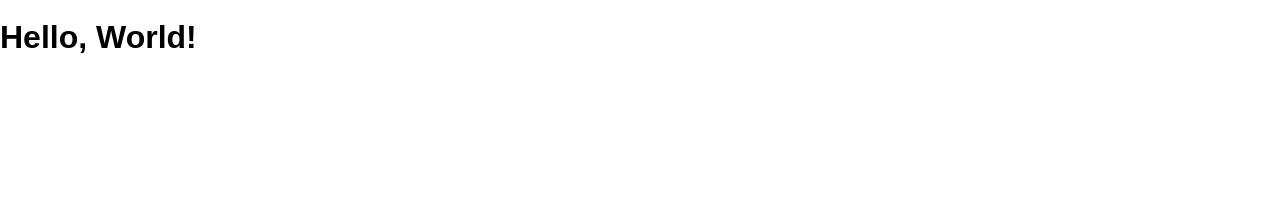
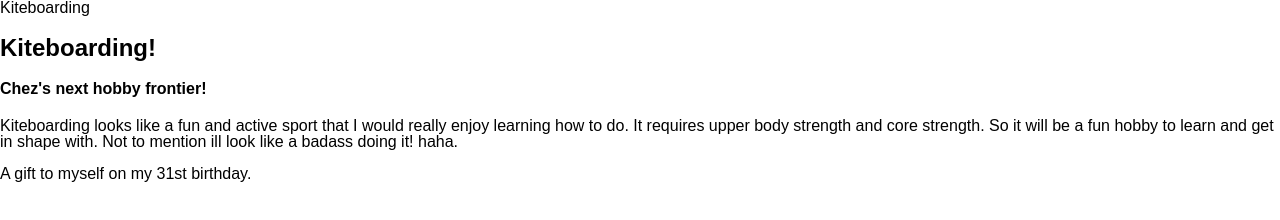
Before and after one commit to chesiree-balogh/hobby-site, a website: page public/index.html in a window 1280 px wide. Drawn offline with Linux system fonts and the light colour scheme.

Commit message:
kiteboarding

```diff
--- a/public/index.html
+++ b/public/index.html
@@ -8,6 +8,19 @@
     <link rel="stylesheet" href="/screen.css" />
   </head>
   <body>
-    <h1 class="hello-world">Hello, World!</h1>
+    <section>
+      <header class="Kiteboarding!">Kiteboarding</header>
+      <h1 class="Kiteboarding!">Kiteboarding!</h1>
+      <h4 class="Chez's next hobby frontier!">Chez's next hobby frontier!</h4>
+    </section>
+    <p>
+      Kiteboarding looks like a fun and active sport that I would really enjoy
+      learning how to do. It requires upper body strength and core strength. So
+      it will be a fun hobby to learn and get in shape with. Not to mention ill
+      look like a badass doing it! haha.
+    </p>
+    <footer>
+      A gift to myself on my 31st birthday.
+    </footer>
   </body>
 </html>
```
Also changed, not shown: package.json (+5 -3 lines), 1 other file.
